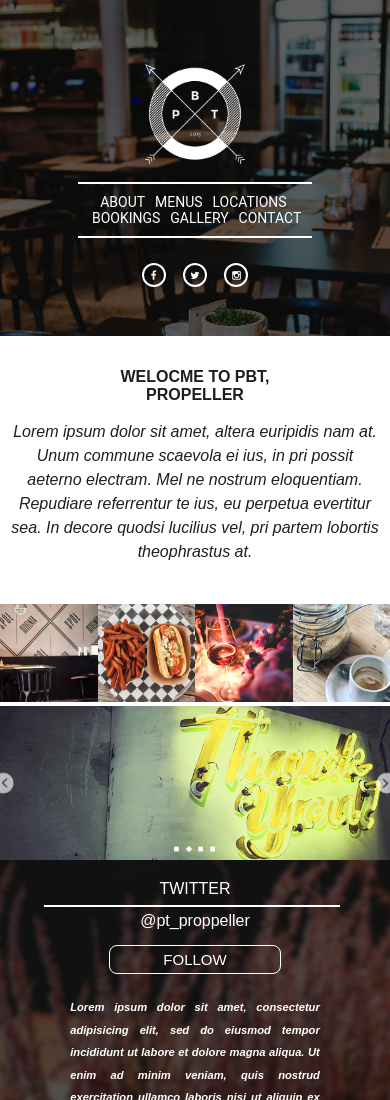
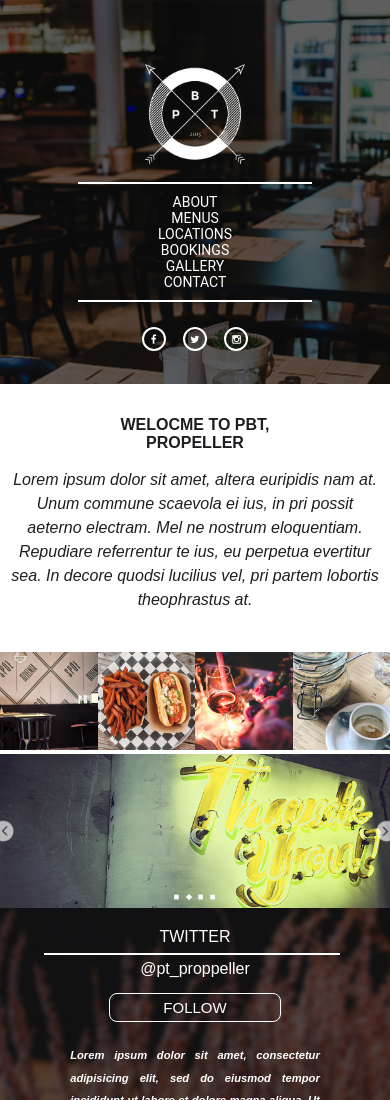
Before and after one commit to leemgibbons/propcomwebsitefinal, a plain HTML site: page index.htm in a window 390 px wide. Shown: the top 1100 px of the page. Drawn offline with Linux system fonts and the light colour scheme.

Commit message:
Final 051115

```diff
--- a/css/style.css
+++ b/css/style.css
@@ -8,6 +8,7 @@
     box-sizing: border-box;
 }
 /* Common */
+
 html {
     box-sizing: border-box;
 }
@@ -16,14 +17,12 @@ html {
 *:after {
     box-sizing: inherit;
 }
-
 body {
     background-color: #000;
 }
 h1 {
     margin: 0;
 }
-
 ul {
     list-style: none;
 }
@@ -98,13 +97,10 @@ ul {
 .top-navigation .links .active {
     color: #4c5058;
     font-weight: 500;
-
 }
-
 .top-navigation .links li:hover {
     cursor: pointer;
     color: #b5daff;
-
 }
 .top-navigation .linkssocial {
     padding: 15px;
@@ -136,8 +132,6 @@ ul {
     cursor: pointer;
     color: #b5daff;
 }
-
-
 /* Main Content */
 
 .cases {
@@ -178,7 +172,7 @@ ul {
     font-weight: 100;
     margin-bottom: 2.5rem;
     line-height: 150%;
-	font-style:italic;
+    font-style: italic;
 }
 .cases .devices {
     clear: both;
@@ -321,17 +315,14 @@ ul {
     width: 35%;
     background-color: #000;
 }
-
 .contact {
     font-size: 14px;
     padding: 2em;
 }
-
 .contact span {
     margin-left: 5px;
     margin-right: 5px;
 }
-
 .contact hr {
     width: 70%;
     height: 4px;
@@ -339,9 +330,7 @@ ul {
     border-top: 2px solid;
     margin-left: auto;
     margin-right: auto;
-
 }
-
 /*Media Queries*/
 
 @media only screen and (max-width: 1024px) {
@@ -474,7 +463,7 @@ ul {
         background-position: center bottom;
         background-repeat: no-repeat;
         background-size: cover;
-        height: 40rem;
+        height: 45rem;
     }
     .top-navigation .links {
         padding: 10px;
@@ -489,8 +478,8 @@ ul {
     }
     .top-navigation .links li {
         display: inline-block;
-        margin-left: 1.5%;
-        margin-right: 1.5%;
+        margin-left: auto;
+        margin-right: auto%;
     }
     .top-navigation .linkssocial {
         padding: 15px;
@@ -602,7 +591,13 @@ ul {
         background-position: center bottom;
         background-repeat: no-repeat;
         background-size: cover;
-        height: 40rem;
+        height: 43rem;
+    }
+    .top-navigation .links li {
+        display: block;
+        width: 100%;
+        text-align: center;
+        text-justify: inter-word;
     }
     .top-navigation .linkssocial {
         padding: 15px;
@@ -762,7 +757,11 @@ ul {
         background-position: center bottom;
         background-repeat: no-repeat;
         background-size: cover;
-        height: 35.938rem;
+        height: 38rem;
+    }
+    .top-navigation .links li {
+        display: block;
+        width: 100%;
     }
     .top-navigation .linkssocial {
         padding: 15px;
```
Lines whose indentation alone changed are shown as unchanged.
